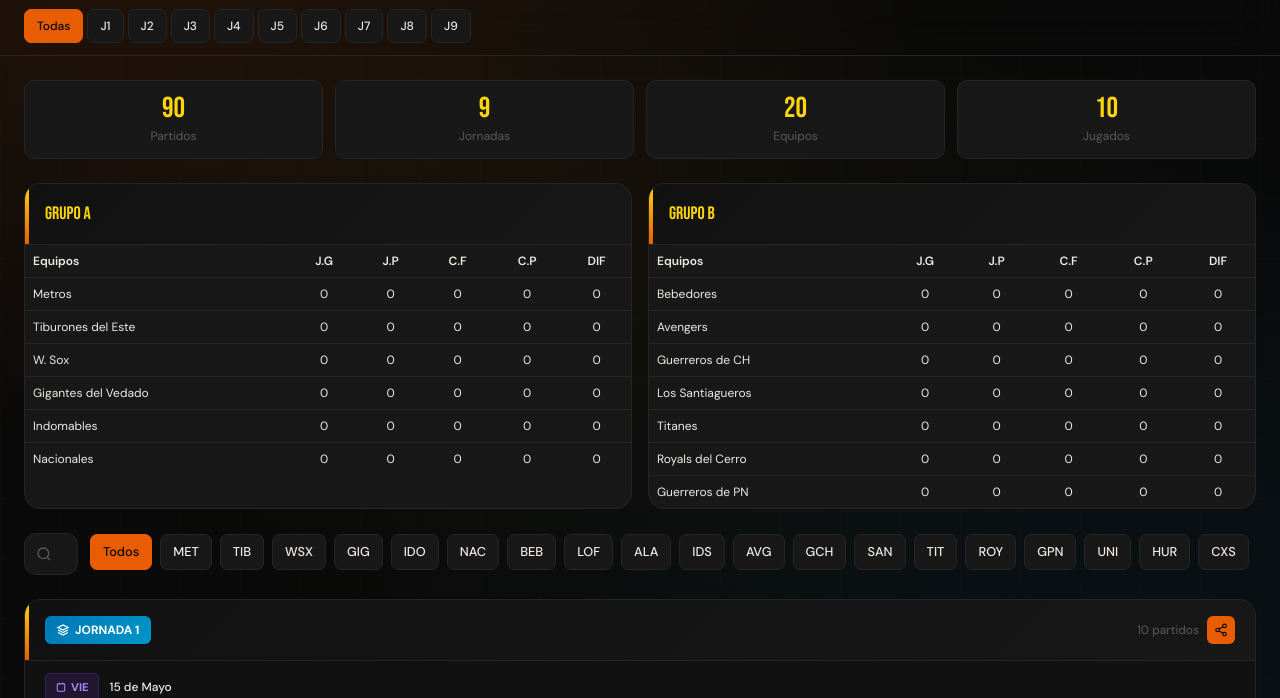
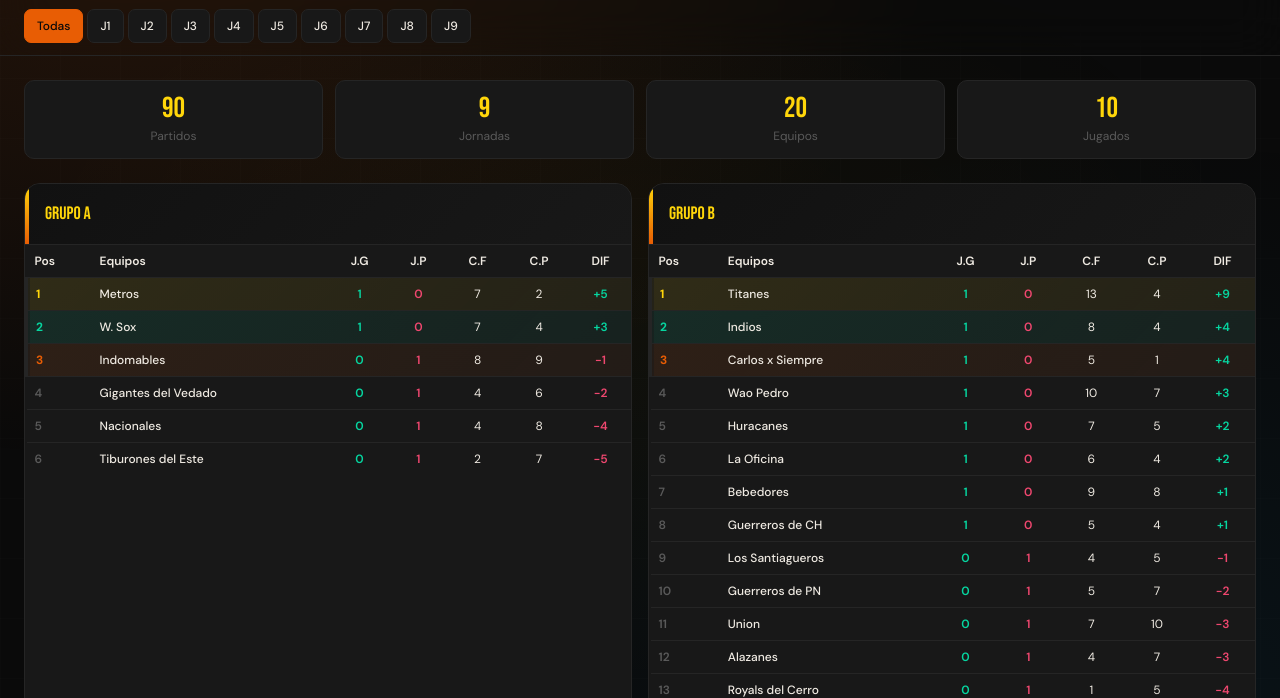
Before and after one commit to dubiels86/calendario, a plain HTML site: page index.html in a window 1280 px wide. Shown: the part 102-800 px from the top of the page. Drawn offline with nearby package versions, Linux system fonts and the light colour scheme.

Commit message:
fix load table

```diff
--- a/index.html
+++ b/index.html
@@ -507,6 +507,26 @@
             font-size: 1.8rem;
             line-height: 1;
             color: var(--gold);
+        }
+
+        /* Estilos para tablas de posiciones */
+        .standings-table {
+            font-variant-numeric: tabular-nums;
+        }
+
+        .position-1 {
+            background: linear-gradient(135deg, rgba(255, 214, 10, 0.1), rgba(255, 214, 10, 0.05));
+            border-left: 3px solid var(--gold);
+        }
+
+        .position-2 {
+            background: linear-gradient(135deg, rgba(6, 214, 160, 0.1), rgba(6, 214, 160, 0.05));
+            border-left: 3px solid var(--win);
+        }
+
+        .position-3 {
+            background: linear-gradient(135deg, rgba(232, 93, 4, 0.1), rgba(232, 93, 4, 0.05));
+            border-left: 3px solid var(--accent);
         }
 
         .scroll-top {
@@ -713,7 +733,7 @@
         <section class="mb-6 animate-fade-in delay-5">
             <div class="grid grid-cols-1 lg:grid-cols-2 gap-4">
                 <!-- Grupo A -->
-                <div class="jornada-section">
+                <div class="jornada-section standings-grupo-a">
                     <div class="jornada-header">
                         <h3 class="font-display text-lg text-[var(--gold)]">GRUPO A</h3>
                     </div>
@@ -721,6 +741,7 @@
                         <table class="w-full text-xs">
                             <thead>
                                 <tr class="border-b border-[var(--border)]">
+                                    <th class="text-left p-2 font-semibold">Pos</th>
                                     <th class="text-left p-2 font-semibold">Equipos</th>
                                     <th class="text-center p-2 font-semibold">J.G</th>
                                     <th class="text-center p-2 font-semibold">J.P</th>
@@ -729,62 +750,15 @@
                                     <th class="text-center p-2 font-semibold">DIF</th>
                                 </tr>
                             </thead>
-                            <tbody>
-                                <tr class="border-b border-[var(--border)] hover:bg-[var(--card-hover)]">
-                                    <td class="p-2">Metros</td>
-                                    <td class="text-center p-2">0</td>
-                                    <td class="text-center p-2">0</td>
-                                    <td class="text-center p-2">0</td>
-                                    <td class="text-center p-2">0</td>
-                                    <td class="text-center p-2">0</td>
-                                </tr>
-                                <tr class="border-b border-[var(--border)] hover:bg-[var(--card-hover)]">
-                                    <td class="p-2">Tiburones del Este</td>
-                                    <td class="text-center p-2">0</td>
-                                    <td class="text-center p-2">0</td>
-                                    <td class="text-center p-2">0</td>
-                                    <td class="text-center p-2">0</td>
-                                    <td class="text-center p-2">0</td>
-                                </tr>
-                                <tr class="border-b border-[var(--border)] hover:bg-[var(--card-hover)]">
-                                    <td class="p-2">W. Sox</td>
-                                    <td class="text-center p-2">0</td>
-                                    <td class="text-center p-2">0</td>
-                                    <td class="text-center p-2">0</td>
-                                    <td class="text-center p-2">0</td>
-                                    <td class="text-center p-2">0</td>
-                                </tr>
-                                <tr class="border-b border-[var(--border)] hover:bg-[var(--card-hover)]">
-                                    <td class="p-2">Gigantes del Vedado</td>
-                                    <td class="text-center p-2">0</td>
-                                    <td class="text-center p-2">0</td>
-                                    <td class="text-center p-2">0</td>
-                                    <td class="text-center p-2">0</td>
-                                    <td class="text-center p-2">0</td>
-                                </tr>
-                                <tr class="border-b border-[var(--border)] hover:bg-[var(--card-hover)]">
-                                    <td class="p-2">Indomables</td>
-                                    <td class="text-center p-2">0</td>
-                                    <td class="text-center p-2">0</td>
-                                    <td class="text-center p-2">0</td>
-                                    <td class="text-center p-2">0</td>
-                                    <td class="text-center p-2">0</td>
-                                </tr>
-                                <tr class="hover:bg-[var(--card-hover)]">
-                                    <td class="p-2">Nacionales</td>
-                                    <td class="text-center p-2">0</td>
-                                    <td class="text-center p-2">0</td>
-                                    <td class="text-center p-2">0</td>
-                                    <td class="text-center p-2">0</td>
-                                    <td class="text-center p-2">0</td>
-                                </tr>
+                            <tbody id="grupoATableBody">
+                                <!-- Se llena dinámicamente -->
                             </tbody>
                         </table>
                     </div>
                 </div>
 
                 <!-- Grupo B -->
-                <div class="jornada-section">
+                <div class="jornada-section standings-grupo-b">
                     <div class="jornada-header">
                         <h3 class="font-display text-lg text-[var(--gold)]">GRUPO B</h3>
                     </div>
@@ -792,6 +766,7 @@
                         <table class="w-full text-xs">
                             <thead>
                                 <tr class="border-b border-[var(--border)]">
+                                    <th class="text-left p-2 font-semibold">Pos</th>
                                     <th class="text-left p-2 font-semibold">Equipos</th>
                                     <th class="text-center p-2 font-semibold">J.G</th>
                                     <th class="text-center p-2 font-semibold">J.P</th>
@@ -800,63 +775,8 @@
                                     <th class="text-center p-2 font-semibold">DIF</th>
                                 </tr>
                             </thead>
-                            <tbody>
-                                <tr class="border-b border-[var(--border)] hover:bg-[var(--card-hover)]">
-                                    <td class="p-2">Bebedores</td>
-                                    <td class="text-center p-2">0</td>
-                                    <td class="text-center p-2">0</td>
-                                    <td class="text-center p-2">0</td>
-                                    <td class="text-center p-2">0</td>
-                                    <td class="text-center p-2">0</td>
-                                </tr>
-                                <tr class="border-b border-[var(--border)] hover:bg-[var(--card-hover)]">
-                                    <td class="p-2">Avengers</td>
-                                    <td class="text-center p-2">0</td>
-                                    <td class="text-center p-2">0</td>
-                                    <td class="text-center p-2">0</td>
-                                    <td class="text-center p-2">0</td>
-                                    <td class="text-center p-2">0</td>
-                                </tr>
-                                <tr class="border-b border-[var(--border)] hover:bg-[var(--card-hover)]">
-                                    <td class="p-2">Guerreros de CH</td>
-                                    <td class="text-center p-2">0</td>
-                                    <td class="text-center p-2">0</td>
-                                    <td class="text-center p-2">0</td>
-                                    <td class="text-center p-2">0</td>
-                                    <td class="text-center p-2">0</td>
-                                </tr>
-                                <tr class="border-b border-[var(--border)] hover:bg-[var(--card-hover)]">
-                                    <td class="p-2">Los Santiagueros</td>
-                                    <td class="text-center p-2">0</td>
-                                    <td class="text-center p-2">0</td>
-                                    <td class="text-center p-2">0</td>
-                                    <td class="text-center p-2">0</td>
-                                    <td class="text-center p-2">0</td>
-                                </tr>
-                                <tr class="border-b border-[var(--border)] hover:bg-[var(--card-hover)]">
-                                    <td class="p-2">Titanes</td>
-                                    <td class="text-center p-2">0</td>
-                                    <td class="text-center p-2">0</td>
-                                    <td class="text-center p-2">0</td>
-                                    <td class="text-center p-2">0</td>
-                                    <td class="text-center p-2">0</td>
-                                </tr>
-                                <tr class="border-b border-[var(--border)] hover:bg-[var(--card-hover)]">
-                                    <td class="p-2">Royals del Cerro</td>
-                                    <td class="text-center p-2">0</td>
-                                    <td class="text-center p-2">0</td>
-                                    <td class="text-center p-2">0</td>
-                                    <td class="text-center p-2">0</td>
-                                    <td class="text-center p-2">0</td>
-                                </tr>
-                                <tr class="hover:bg-[var(--card-hover)]">
-                                    <td class="p-2">Guerreros de PN</td>
-                                    <td class="text-center p-2">0</td>
-                                    <td class="text-center p-2">0</td>
-                                    <td class="text-center p-2">0</td>
-                                    <td class="text-center p-2">0</td>
-                                    <td class="text-center p-2">0</td>
-                                </tr>
+                            <tbody id="grupoBTableBody">
+                                <!-- Se llena dinámicamente -->
                             </tbody>
                         </table>
                     </div>
@@ -1044,27 +964,55 @@
             const grupoATeams = ['Metros', 'Tiburones del Este', 'W. Sox', 'Gigantes del Vedado', 'Indomables', 'Nacionales'];
             const grupoBTeams = ['Bebedores', 'Avengers', 'Guerreros de CH', 'Los Santiagueros', 'Titanes', 'Royals del Cerro', 'Guerreros de PN', 'Union', 'Huracanes', 'Carlos x Siempre', 'Wao Pedro', 'La Oficina', 'Alazanes', 'Indios'];
 
+            // Inicializar estadísticas para todos los equipos
             const standings = {
-                grupoA: grupoATeams.map(name => ({ name, jg: 0, jp: 0, cf: 0, cp: 0, dif: 0 })),
-                grupoB: grupoBTeams.map(name => ({ name, jg: 0, jp: 0, cf: 0, cp: 0, dif: 0 }))
+                grupoA: grupoATeams.map(name => ({
+                    name,
+                    jg: 0,      // Juegos ganados
+                    jp: 0,      // Juegos perdidos
+                    jj: 0,      // Juegos jugados
+                    cf: 0,      // Carreras a favor
+                    cp: 0,      // Carreras en contra
+                    dif: 0,     // Diferencia de carreras
+                    pct: 0.000  // Porcentaje de victorias
+                })),
+                grupoB: grupoBTeams.map(name => ({
+                    name,
+                    jg: 0,
+                    jp: 0,
+                    jj: 0,
+                    cf: 0,
+                    cp: 0,
+                    dif: 0,
+                    pct: 0.000
+                }))
             };
 
-            // Crear mapa para búsqueda rápida
+            // Crear mapa para búsqueda rápida de equipos
             const allTeams = new Map();
             standings.grupoA.forEach(team => allTeams.set(team.name, team));
             standings.grupoB.forEach(team => allTeams.set(team.name, team));
 
-            // Procesar partidos con resultados
+            // Procesar todos los partidos con resultados
             let partidosProcessed = 0;
+            let totalPartidos = 0;
+
             jornadasData.forEach((jornada) => {
                 jornada.fechas.forEach(fecha => {
                     fecha.partidos.forEach(partido => {
+                        totalPartidos++;
+
+                        // Verificar si el partido tiene resultado
                         if (partido.carreras1 !== undefined && partido.carreras2 !== undefined) {
                             const team1 = allTeams.get(partido.equipo1);
                             const team2 = allTeams.get(partido.equipo2);
 
                             if (team1 && team2) {
                                 partidosProcessed++;
+
+                                // Actualizar juegos jugados
+                                team1.jj++;
+                                team2.jj++;
 
                                 // Actualizar carreras
                                 team1.cf += partido.carreras1;
@@ -1080,79 +1028,137 @@
                                     team2.jg++;
                                     team1.jp++;
                                 }
-
-                                // Calcular diferencia
+                                // Nota: No hay empates en béisbol
+
+                                // Calcular estadísticas derivadas
                                 team1.dif = team1.cf - team1.cp;
                                 team2.dif = team2.cf - team2.cp;
+
+                                // Calcular porcentaje de victorias
+                                team1.pct = team1.jj > 0 ? (team1.jg / team1.jj) : 0;
+                                team2.pct = team2.jj > 0 ? (team2.jg / team2.jj) : 0;
                             }
                         }
                     });
                 });
             });
 
-            console.log(`Partidos procesados: ${partidosProcessed}`);
-
-            // Filtrar y ordenar Grupo A
-            standings.grupoA = standings.grupoA.filter(team => grupoATeams.includes(team.name));
-            standings.grupoA.sort((a, b) => {
-                if (b.jg !== a.jg) return b.jg - a.jg;
-                return b.dif - a.dif;
-            });
-
-            // Filtrar y ordenar Grupo B
-            standings.grupoB = standings.grupoB.filter(team => grupoBTeams.includes(team.name));
-            standings.grupoB.sort((a, b) => {
-                if (b.jg !== a.jg) return b.jg - a.jg;
-                return b.dif - a.dif;
-            });
+            // Función de ordenamiento para las tablas de posiciones
+            function sortTeams(a, b) {
+                // 1. Porcentaje de victorias (descendente)
+                if (b.pct !== a.pct) return b.pct - a.pct;
+
+                // 2. Diferencia de carreras (descendente)
+                if (b.dif !== a.dif) return b.dif - a.dif;
+
+                // 3. Carreras anotadas (descendente)
+                if (b.cf !== a.cf) return b.cf - a.cf;
+
+                // 4. Carreras permitidas (ascendente - menos es mejor)
+                if (a.cp !== b.cp) return a.cp - b.cp;
+
+                // 5. Orden alfabético como último criterio
+                return a.name.localeCompare(b.name);
+            }
+
+            // Ordenar ambos grupos
+            standings.grupoA.sort(sortTeams);
+            standings.grupoB.sort(sortTeams);
+
+            console.log(`Algoritmo de posiciones ejecutado:`);
+            console.log(`- Partidos procesados: ${partidosProcessed}/${totalPartidos}`);
+            console.log(`- Grupo A: ${standings.grupoA.length} equipos`);
+            console.log(`- Grupo B: ${standings.grupoB.length} equipos`);
 
             return standings;
         }
 
-        function updateStandingsTable() {
-            setTimeout(() => {
-                const standings = calculateStandings();
-
-                // Actualizar Grupo A
-                const grupoATable = document.querySelector('.standings-grupo-a');
-                if (grupoATable) {
-                    const grupoARows = grupoATable.querySelectorAll('tbody tr');
-                    standings.grupoA.forEach((team, index) => {
-                        if (grupoARows[index]) {
-                            const cells = grupoARows[index].querySelectorAll('td');
-                            if (cells.length >= 6) {
-                                cells[0].textContent = team.name;
-                                cells[1].textContent = team.jg;
-                                cells[2].textContent = team.jp;
-                                cells[3].textContent = team.cf;
-                                cells[4].textContent = team.cp;
-                                cells[5].textContent = team.dif >= 0 ? `+${team.dif}` : team.dif.toString();
-                            }
-                        }
-                    });
-                }
-
-                // Actualizar Grupo B
-                const grupoBTable = document.querySelector('.standings-grupo-b');
-                if (grupoBTable) {
-                    const grupoBRows = grupoBTable.querySelectorAll('tbody tr');
-                    standings.grupoB.forEach((team, index) => {
-                        if (grupoBRows[index]) {
-                            const cells = grupoBRows[index].querySelectorAll('td');
-                            if (cells.length >= 6) {
-                                cells[0].textContent = team.name;
-                                cells[1].textContent = team.jg;
-                                cells[2].textContent = team.jp;
-                                cells[3].textContent = team.cf;
-                                cells[4].textContent = team.cp;
-                                cells[5].textContent = team.dif >= 0 ? `+${team.dif}` : team.dif.toString();
-                            }
-                        }
-                    });
-                }
-
-                console.log('Tablas actualizadas');
-            }, 100);
+        function renderStandingsTable() {
+            const standings = calculateStandings();
+
+            // Renderizar Grupo A
+            const grupoATableBody = document.getElementById('grupoATableBody');
+            if (grupoATableBody) {
+                grupoATableBody.innerHTML = '';
+                standings.grupoA.forEach((team, index) => {
+                    const row = document.createElement('tr');
+
+                    // Aplicar clases especiales para los primeros 3 lugares
+                    let rowClass = 'hover:bg-[var(--card-hover)] standings-table';
+                    if (index === 0) rowClass += ' position-1';
+                    else if (index === 1) rowClass += ' position-2';
+                    else if (index === 2) rowClass += ' position-3';
+
+                    if (index < standings.grupoA.length - 1) {
+                        rowClass += ' border-b border-[var(--border)]';
+                    }
+
+                    row.className = rowClass;
+
+                    // Determinar color de posición
+                    let positionClass = 'font-bold';
+                    if (index === 0) positionClass += ' text-[var(--gold)]'; // 1er lugar
+                    else if (index === 1) positionClass += ' text-[var(--win)]'; // 2do lugar
+                    else if (index === 2) positionClass += ' text-[var(--accent)]'; // 3er lugar
+                    else positionClass = 'font-semibold text-[var(--muted)]';
+
+                    row.innerHTML = `
+                        <td class="p-2 ${positionClass}">${index + 1}</td>
+                        <td class="p-2 font-medium">${team.name}</td>
+                        <td class="text-center p-2 font-semibold text-[var(--win)]">${team.jg}</td>
+                        <td class="text-center p-2 font-semibold text-[var(--loss)]">${team.jp}</td>
+                        <td class="text-center p-2">${team.cf}</td>
+                        <td class="text-center p-2">${team.cp}</td>
+                        <td class="text-center p-2 font-semibold ${team.dif >= 0 ? 'text-[var(--win)]' : 'text-[var(--loss)]'}">
+                            ${team.dif >= 0 ? '+' : ''}${team.dif}
+                        </td>
+                    `;
+                    grupoATableBody.appendChild(row);
+                });
+            }
+
+            // Renderizar Grupo B
+            const grupoBTableBody = document.getElementById('grupoBTableBody');
+            if (grupoBTableBody) {
+                grupoBTableBody.innerHTML = '';
+                standings.grupoB.forEach((team, index) => {
+                    const row = document.createElement('tr');
+
+                    // Aplicar clases especiales para los primeros 3 lugares
+                    let rowClass = 'hover:bg-[var(--card-hover)] standings-table';
+                    if (index === 0) rowClass += ' position-1';
+                    else if (index === 1) rowClass += ' position-2';
+                    else if (index === 2) rowClass += ' position-3';
+
+                    if (index < standings.grupoB.length - 1) {
+                        rowClass += ' border-b border-[var(--border)]';
+                    }
+
+                    row.className = rowClass;
+
+                    // Determinar color de posición
+                    let positionClass = 'font-bold';
+                    if (index === 0) positionClass += ' text-[var(--gold)]'; // 1er lugar
+                    else if (index === 1) positionClass += ' text-[var(--win)]'; // 2do lugar
+                    else if (index === 2) positionClass += ' text-[var(--accent)]'; // 3er lugar
+                    else positionClass = 'font-semibold text-[var(--muted)]';
+
+                    row.innerHTML = `
+                        <td class="p-2 ${positionClass}">${index + 1}</td>
+                        <td class="p-2 font-medium">${team.name}</td>
+                        <td class="text-center p-2 font-semibold text-[var(--win)]">${team.jg}</td>
+                        <td class="text-center p-2 font-semibold text-[var(--loss)]">${team.jp}</td>
+                        <td class="text-center p-2">${team.cf}</td>
+                        <td class="text-center p-2">${team.cp}</td>
+                        <td class="text-center p-2 font-semibold ${team.dif >= 0 ? 'text-[var(--win)]' : 'text-[var(--loss)]'}">
+                            ${team.dif >= 0 ? '+' : ''}${team.dif}
+                        </td>
+                    `;
+                    grupoBTableBody.appendChild(row);
+                });
+            }
+
+            console.log('Tablas de posiciones actualizadas correctamente');
         }
         // ==================== SHARE FUNCTIONALITY ====================
         function generateJornadaShareText(jornadaNum) {
@@ -1557,6 +1563,7 @@
                     e.target.classList.add('active');
                     currentTeam = e.target.dataset.team;
                     renderMatches();
+                    renderStandingsTable(); // Actualizar posiciones cuando cambie el filtro
                 }
             });
         }
@@ -1982,6 +1989,11 @@
         document.addEventListener('DOMContentLoaded', () => {
             init();
             initOfflineStatus();
+            // Actualizar tablas después de que todo esté cargado
+            setTimeout(() => {
+                renderStandingsTable();
+                console.log('Tablas de posiciones inicializadas automáticamente con resultados existentes');
+            }, 200);
         });
     </script>
 </body>
```
